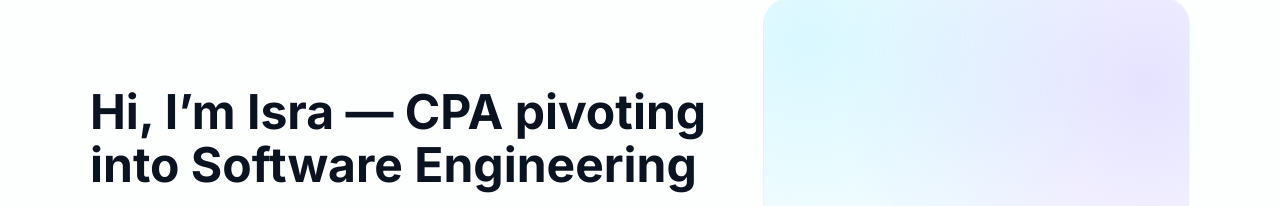
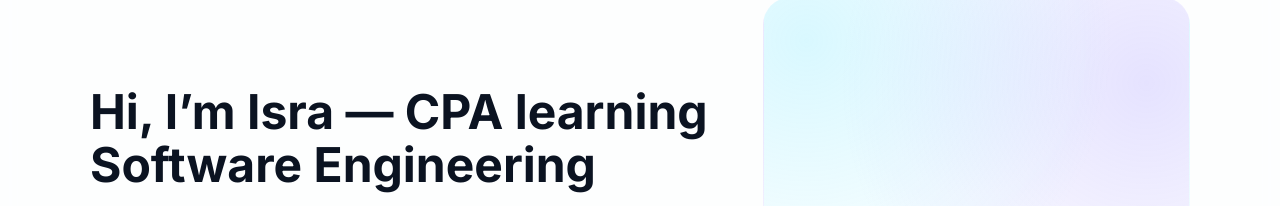
Before and after one commit to HeyItsMeIsra/professional-portfolio, a plain HTML site: page index.html in a window 1280 px wide. Shown: the part 117-323 px from the top of the page. Drawn offline with Linux system fonts and the light colour scheme.

Commit message:
Update index.html

```diff
--- a/index.html
+++ b/index.html
@@ -6,12 +6,12 @@
   <title>Isra | CPA → Aspiring Software Engineer</title>
 
   <!-- Basic SEO -->
-  <meta name="description" content="Isra — CPA with 9 years in tax, moving into software engineering. Building FinTech tools: tax calculators, dashboards, client portals." />
+  <meta name=\"description\" content=\"Isra — CPA with 9 years in tax, learning software engineering. Building FinTech tools: tax calculators, dashboards, client portals.\" \/>
   <meta name="color-scheme" content="dark light" />
 
   <!-- Social Preview -->
   <meta property="og:title" content="Isra | CPA → Aspiring Software Engineer" />
-  <meta property="og:description" content="CPA with 9 years of tax experience, now building web apps that simplify compliance and reporting." />
+  <meta property="og:description" content=\"CPA with 9 years of tax experience, learning software engineering to build web apps that simplify compliance and reporting." />
   <meta property="og:type" content="website" />
   <meta property="og:url" content="https://heyitsmeisra.github.io/professional-portfolio/" />
   <!-- Replace with your deployed image URL -->
@@ -181,7 +181,7 @@
 
       <section class="hero" aria-labelledby="intro-title">
         <div>
-          <h1 id="intro-title">Hi, I’m Isra — CPA pivoting into Software Engineering</h1>
+          <h1 id="intro-title">Hi, I’m Isra — CPA learning Software Engineering</h1>
           <p class="sub">
             9 years in tax compliance & reporting. Now building web tools that make
             <strong>compliance simpler</strong>, <strong>reporting clearer</strong>, and
```
